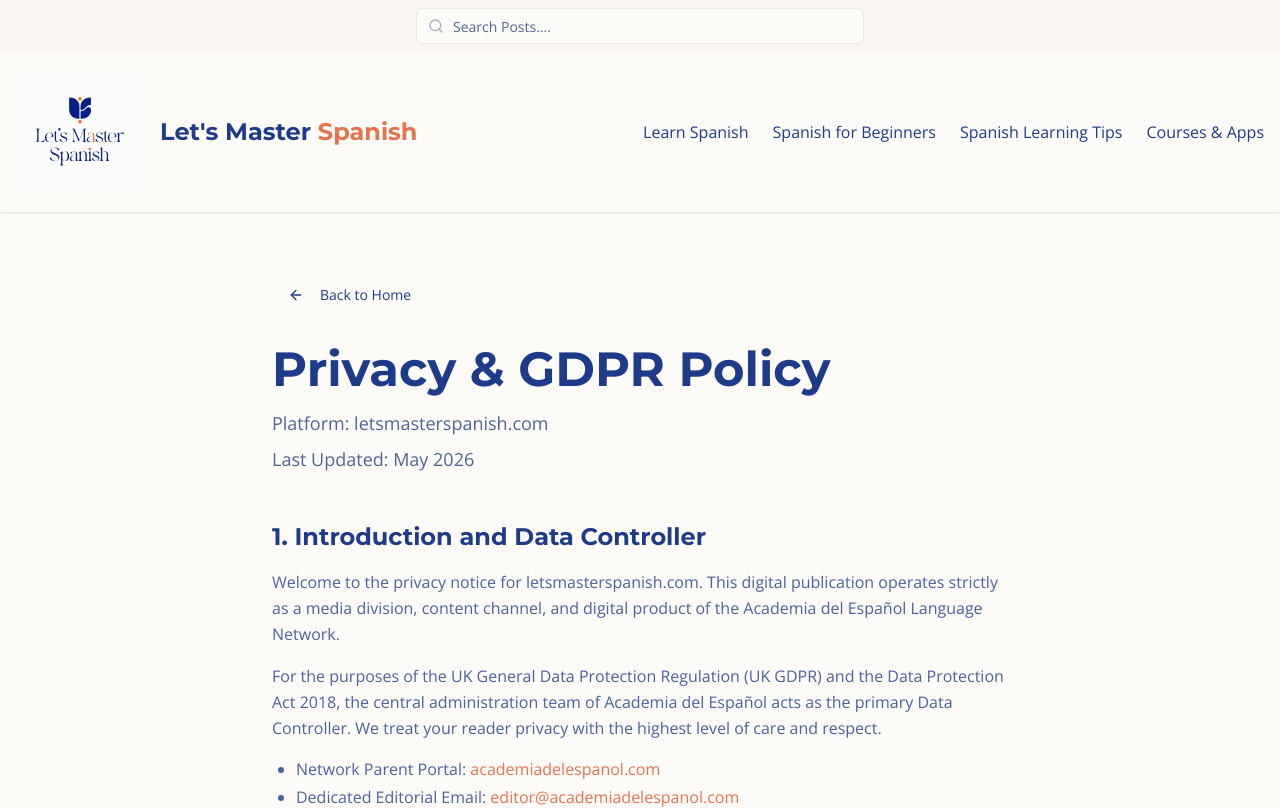
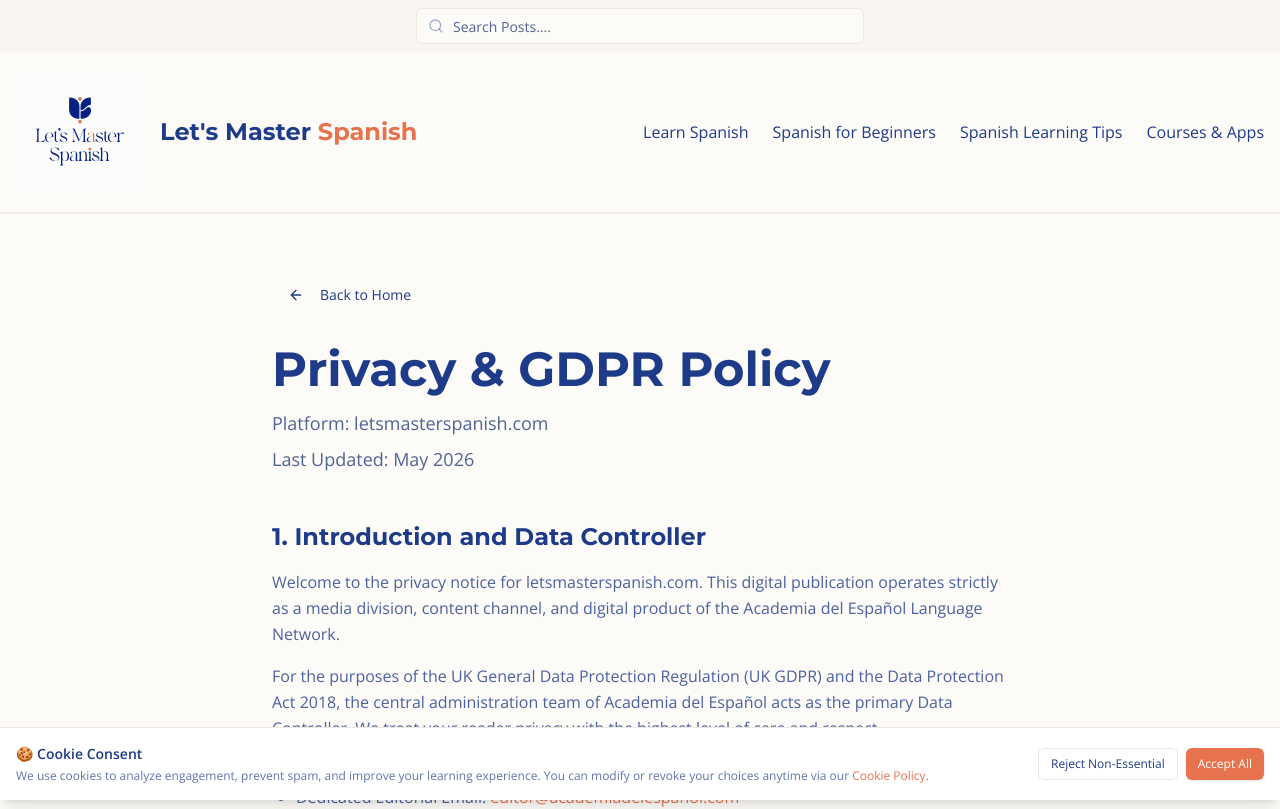
Before and after one commit to elforoespanol/sg-49b89eda-632c-4a04-b23c-675bd32239ff-1782932893, a Next.js app: page /privacy-gdpr in a window 1280 px wide. Shown: the top 809 px of the page. Built offline with nearby package versions, Linux system fonts and the light colour scheme.

Commit message:
feat(ui): integrate cookie consent banner into layout

```diff
--- a/src/pages/_app.tsx
+++ b/src/pages/_app.tsx
@@ -1,4 +1,5 @@
 import { Toaster } from "@/components/ui/toaster";
+import { CookieConsentBanner } from "@/components/CookieConsentBanner";
 import "@/styles/globals.css";
 import type { AppProps } from "next/app";
 
@@ -7,6 +8,7 @@ export default function App({ Component, pageProps }: AppProps) {
     <>
       <Component {...pageProps} />
       <Toaster />
+      <CookieConsentBanner />
     </>
   );
 }
```
